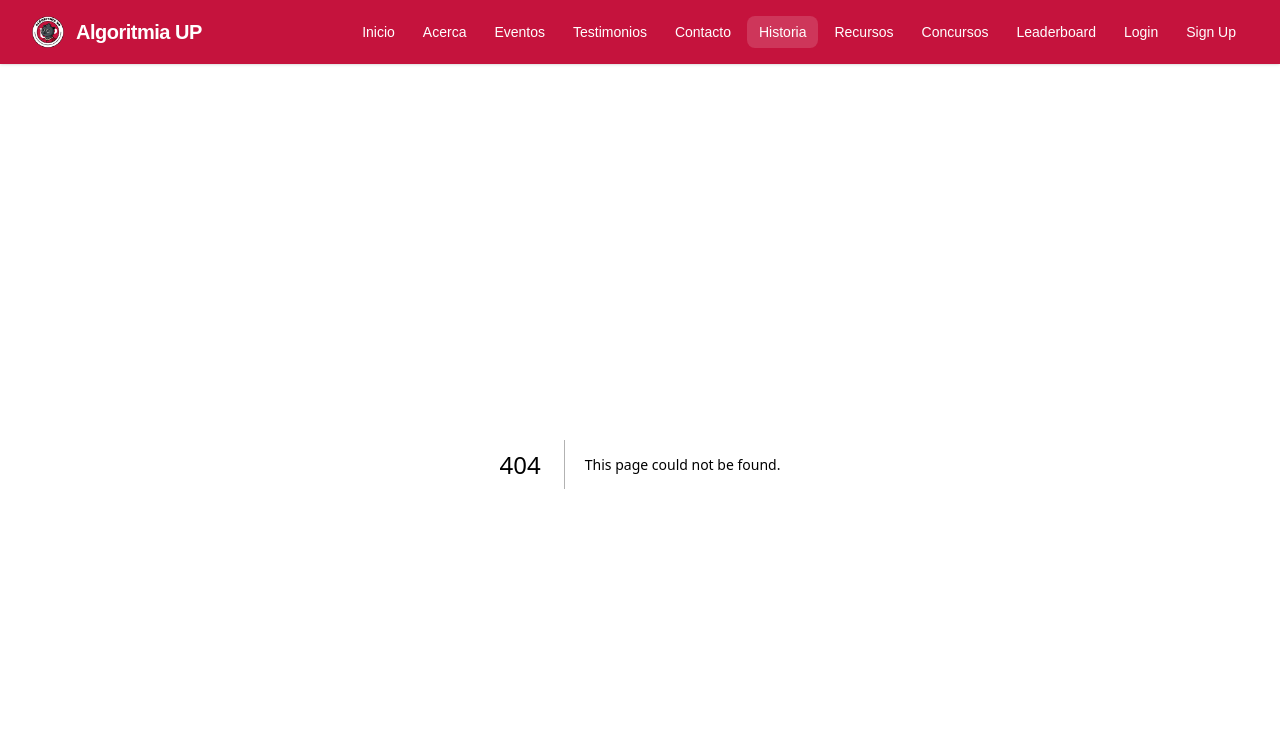
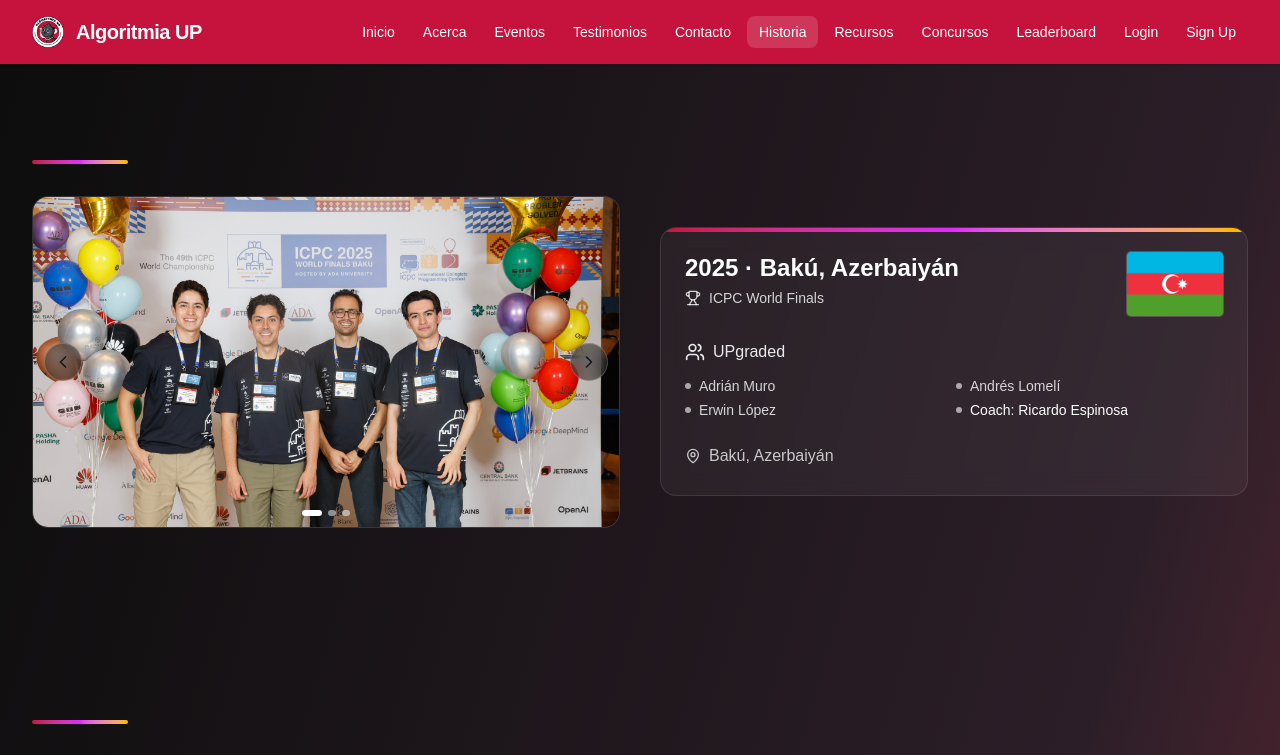
Before and after one commit to Murinho/algoritmia-up, a Next.js app: page /historia in a window 1280 px wide. Before the commit this address had no page. Shown: the top 755 px of the page. Built offline with nearby package versions, Linux system fonts and the light colour scheme.

Commit message:
History page added

```diff
--- /dev/null
+++ b/src/app/historia/page.tsx
@@ -0,0 +1,4 @@
+import History from "@/components/History";
+export default function HistoriaPage() {
+  return <History />;
+}
```
